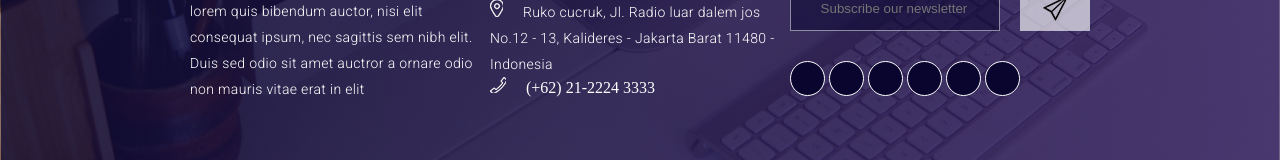
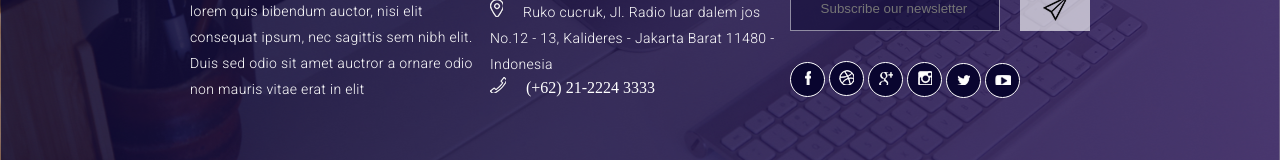
Before and after one commit to koneryk/koneryk.github.io, a plain HTML site: page index.html in a window 1280 px wide. Shown: the part 5713-5873 px from the top of the page. Drawn offline with Linux system fonts and the light colour scheme; files whose address does not match are found by name; a web font is replaced by a local one.

Commit message:
index.html

```diff
--- a/index.html
+++ b/index.html
@@ -319,12 +319,12 @@ images.forEach((img) => {
                         <input placeholder="        Subscribe our newsletter"  class="input_osnova8" type="text"><button class="button_osnova8"></button>
                     </div>
                     <div class="footer_osnova8">
-                        <button class="button_osnova8_mini"><img src="./assets/image/OSNOWA8/facebook25.png" alt="" srcset=""></button>
-                        <button class="button_osnova8_mini"><img src="./assets/image/OSNOWA8/dribbble4.png" alt="" srcset=""></button>
-                        <button class="button_osnova8_mini"><img src="./assets/image/OSNOWA8/google26.png" alt="" srcset=""></button>
-                        <button class="button_osnova8_mini"><img src="./assets/image/OSNOWA8/instagram3.png" alt="" srcset=""></button>
-                        <button class="button_osnova8_mini"><img src="./assets/image/OSNOWA8/twitter16.png" alt="" srcset=""></button>
-                        <button class="button_osnova8_mini"><img src="./assets/image/OSNOWA8/youtube13.png" alt="" srcset=""></button>
+                        <button class="button_osnova8_mini"><img src="./image/OSNOWA8/facebook25.png" alt="" srcset=""></button>
+                        <button class="button_osnova8_mini"><img src="./image/OSNOWA8/dribbble4.png" alt="" srcset=""></button>
+                        <button class="button_osnova8_mini"><img src="./image/OSNOWA8/google26.png" alt="" srcset=""></button>
+                        <button class="button_osnova8_mini"><img src="./image/OSNOWA8/instagram3.png" alt="" srcset=""></button>
+                        <button class="button_osnova8_mini"><img src="./image/OSNOWA8/twitter16.png" alt="" srcset=""></button>
+                        <button class="button_osnova8_mini"><img src="./image/OSNOWA8/youtube13.png" alt="" srcset=""></button>
                     </div>
                 </div>
             </div>
```
